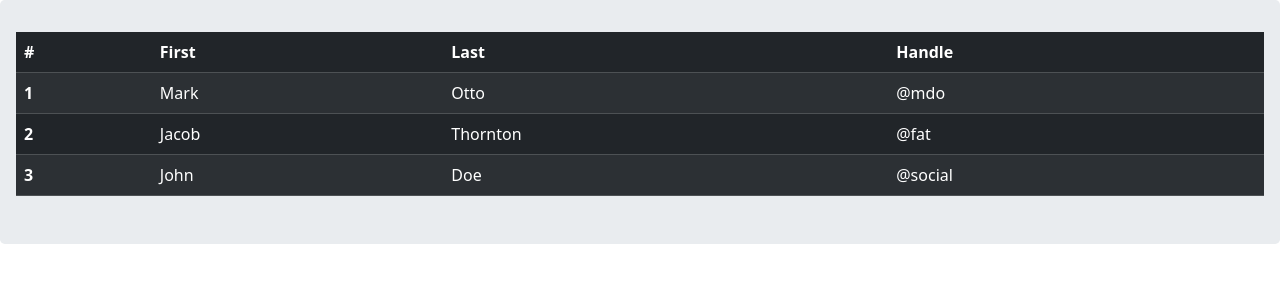
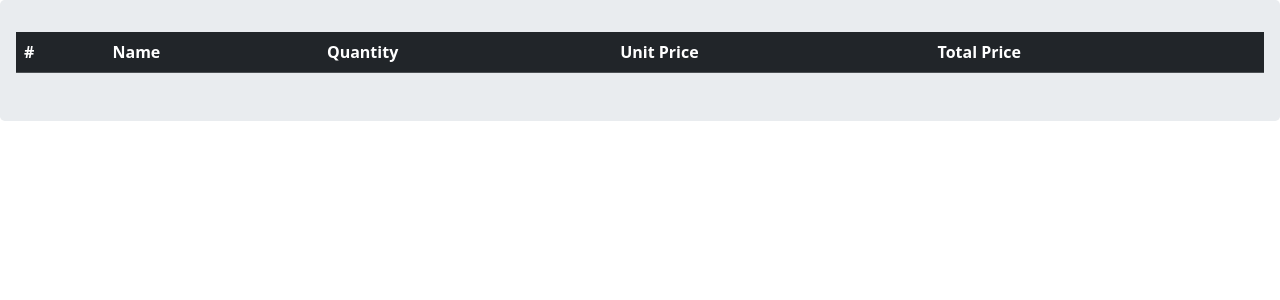
Before and after one commit to mahdi-marjani/django-cheatsheet, a Django app: page /orders/cart/ in a window 1280 px wide. Shown: the part 56-356 px from the top of the page. Run offline with Django 4.2, Linux system fonts and the light colour scheme; lists and menus that the app fills with data are empty.

Commit message:
add cart detail

```diff
--- a/3-django-shop/A/home/views.py
+++ b/3-django-shop/A/home/views.py
@@ -7,6 +7,7 @@ from .forms import UploadFileForm
 from django.conf import settings # A.settings.py
 import os
 from utils import IsAdminUserMixin
+from orders.forms import CartAddForm
 
 class HomeView(View):
     def get(self, request, category_slug=None):
@@ -19,7 +20,8 @@ class HomeView(View):
 class ProductDetailView(View):
     def get(self, request, slug):
         product = get_object_or_404(Product, slug=slug)
-        return render(request, 'home/detail.html', {'product': product})
+        form = CartAddForm()
+        return render(request, 'home/detail.html', {'product': product, 'form': form})
 
 class BucketHome(IsAdminUserMixin, View):
     template_name = 'home/bucket.html'
--- /dev/null
+++ b/3-django-shop/A/orders/cart.py
@@ -0,0 +1,34 @@
+from home.models import Product
+
+
+CART_SESSION_ID = 'cart'
+
+class Cart:
+    def __init__(self, request):
+        self.session = request.session
+        cart = self.session.get(CART_SESSION_ID)
+        if not cart:
+            cart = self.session[CART_SESSION_ID] = {}
+        self.cart = cart
+
+    def __iter__(self):
+        product_ids = self.cart.keys()
+        products = Product.objects.filter(id__in=product_ids)
+        cart = self.cart.copy()
+
+        for product in products:
+            cart[str(product.id)]['product'] = product.name
+
+        for item in cart.values():
+            item['total_price'] = float(item['price']) * item['quantity']
+            yield item
+
+    def add(self, product, quantity):
+        product_id = str(product.id)
+        if product_id not in self.cart:
+            self.cart[product_id] = {'quantity': 0, 'price': str(product.price)}
+        self.cart[product_id]['quantity'] += quantity
+        self.save()
+
+    def save(self):
+        self.session.modified = True
--- /dev/null
+++ b/3-django-shop/A/orders/forms.py
@@ -0,0 +1,4 @@
+from django import forms
+
+class CartAddForm(forms.Form):
+    quantity = forms.IntegerField(min_value=1, max_value=9)
--- a/3-django-shop/A/orders/templates/orders/cart.html
+++ b/3-django-shop/A/orders/templates/orders/cart.html
@@ -4,30 +4,22 @@
   <thead>
     <tr>
       <th scope="col">#</th>
-      <th scope="col">First</th>
-      <th scope="col">Last</th>
-      <th scope="col">Handle</th>
+      <th scope="col">Name</th>
+      <th scope="col">Quantity</th>
+      <th scope="col">Unit Price</th>
+      <th scope="col">Total Price</th>
     </tr>
   </thead>
   <tbody>
-    <tr>
-      <th scope="row">1</th>
-      <td>Mark</td>
-      <td>Otto</td>
-      <td>@mdo</td>
-    </tr>
-    <tr>
-      <th scope="row">2</th>
-      <td>Jacob</td>
-      <td>Thornton</td>
-      <td>@fat</td>
-    </tr>
-    <tr>
-      <th scope="row">3</th>
-      <td>John</td>
-      <td>Doe</td>
-      <td>@social</td>
-    </tr>
+    {% for item in cart %}
+      <tr>
+        <th scope="row">{{ forloop.counter }}</th>
+        <td>{{ item.product }}</td>
+        <td>{{ item.quantity }}</td>
+        <td>{{ item.price }}</td>
+        <td>{{ item.total_price }}</td>
+      </tr>
+    {% endfor %}
   </tbody>
 </table>
 {% endblock %}
--- a/3-django-shop/A/orders/urls.py
+++ b/3-django-shop/A/orders/urls.py
@@ -4,4 +4,5 @@ from . import views
 app_name = 'orders'
 urlpatterns = [
     path('cart/', views.CartView.as_view(), name='cart'),
+    path('cart/add/<int:product_id>/', views.CartAddView.as_view(), name='cart_add'),
 ]
--- a/3-django-shop/A/orders/views.py
+++ b/3-django-shop/A/orders/views.py
@@ -1,6 +1,19 @@
-from django.shortcuts import render
+from django.shortcuts import render, get_object_or_404, redirect
 from django.views import View
+from .cart import Cart
+from home.models import Product
+from .forms import CartAddForm
 
 class CartView(View):
     def get(self, request):
-        return render(request, 'orders/cart.html')
+        cart = Cart(request)
+        return render(request, 'orders/cart.html', {'cart': cart})
+
+class CartAddView(View):
+    def post(self, request, product_id):
+        cart = Cart(request)
+        product = get_object_or_404(Product, id=product_id)
+        form = CartAddForm(request.POST)
+        if form.is_valid():
+            cart.add(product, form.cleaned_data['quantity'])
+        return redirect('orders:cart')
```
Also changed, not shown: 3-django-shop/A/home/templates/home/detail.html (+9 -0 lines), 3-django-shop/A/db.sqlite3.
